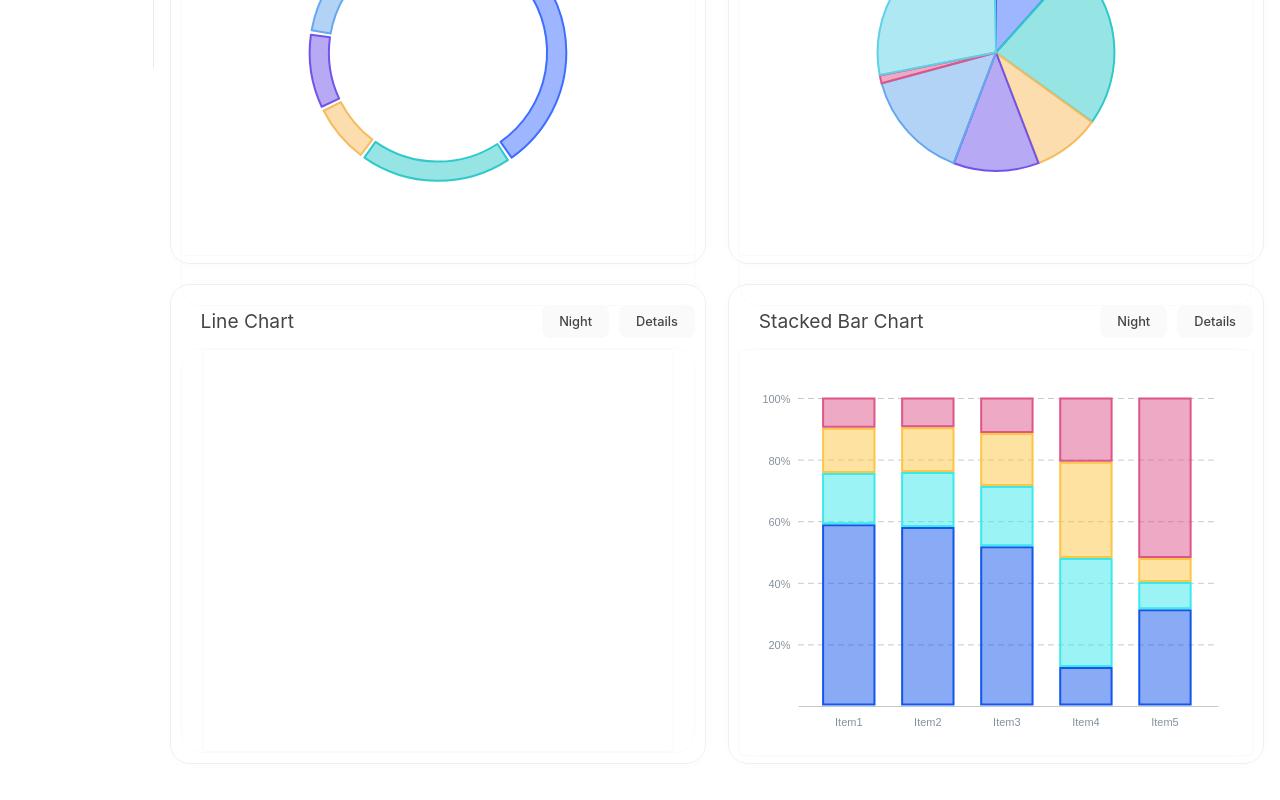
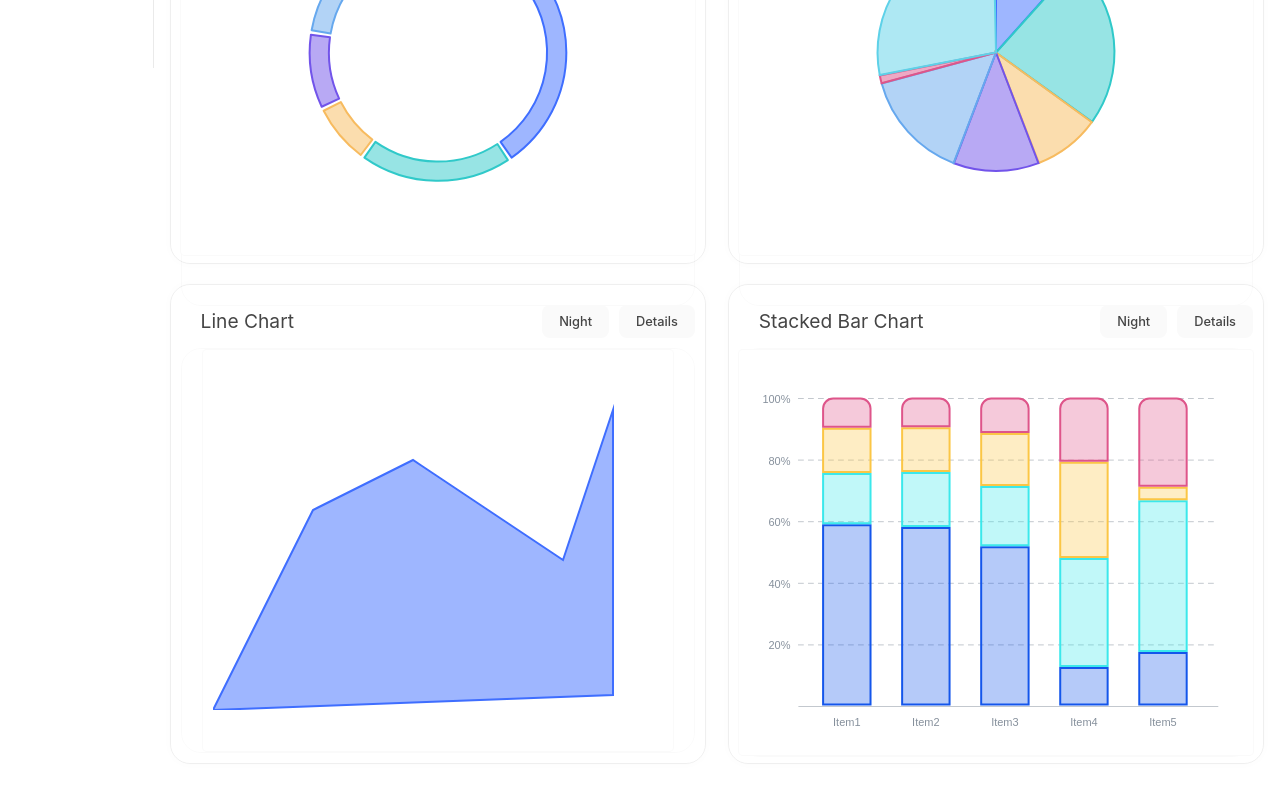
Before and after one commit to Mochalatteee/MoCharts, a Vue app: page /gallery in a window 1280 px wide. Shown: the part 796-1596 px from the top of the page. Built offline with nearby package versions, Linux system fonts and the light colour scheme.

Commit message:
修改了堆叠柱状图的动画和hint效果

```diff
--- a/src/components/barChart.vue
+++ b/src/components/barChart.vue
@@ -270,8 +270,8 @@ function drawBars(
       new Konva.Tag({
         fill: colors[index % colors.length],
         pointerDirection: "left",
-        pointerWidth: 5,
-        pointerHeight: 5,
+        pointerWidth: 0.01 * ctnHeight,
+        pointerHeight: 0.01 * ctnHeight,
         lineJoin: "round",
         cornerRadius: 5,
         shadowColor: "#00000010",
--- a/src/components/lineChart.vue
+++ b/src/components/lineChart.vue
@@ -1,4 +1,4 @@
-<!-- <template>
+<template>
   <div id="container" ref="container"></div>
 </template>
 
@@ -108,80 +108,6 @@ export default {
 
 <style>
 #container {
-  background-color: #f0f0f0;
+  background-color: #ffffff;
 }
-</style> -->
-
-<template>
-    <div id="container" ref="container"></div>
-  </template>
-
-  <script>
-  import { ref, onMounted } from "vue";
-  import Konva from "konva";
-
-  export default {
-    setup() {
-      const container = ref(null);
-      let stage = null;
-      let layer = null;
-      let area = null;
-
-      onMounted(() => {
-        if (!container.value) return;
-
-        stage = new Konva.Stage({
-          container: container.value,
-          width: 450,
-          height: 350,
-        });
-
-        layer = new Konva.Layer();
-        stage.add(layer);
-
-        const points = [
-        { x: 50, y: 300 },
-        { x: 150, y: 150 },
-        { x: 250, y: 200 },
-        { x: 350, y: 100 },
-        { x: 400, y: 250 },
-        { x: 450, y: 150 },
-        { x: 450, y: 350 },
-      ];
-
-        const areaPoints = points.map((point) => ( point,  350 ));
-
-        area = new Konva.Line({
-          points: areaPoints,
-          fillLinearGradientStartPoint: { x: 0, y: 0 },
-          fillLinearGradientEndPoint: { x: 450, y: 0 },
-          fillLinearGradientColorStops: [0, "#00f", 1, "#0ff"],
-          closed: true,
-        });
-
-        layer.add(area);
-        layer.draw();
-
-        // 使用 Tween 实现从左到右加载动画
-        const tween = new Konva.Tween({
-          node: area,
-          points: points.map((x, y) => ( x,  350 )),
-          duration: 2,
-          onFinish: () => {
-            console.log("Animation finished");
-          },
-        });
-
-        tween.play();
-      });
-
-      return { container };
-    },
-  };
-  </script>
-
-  <style>
-  #container {
-    background-color: #ffffff;
-  }
-  </style>
+</style>
--- a/src/components/stackedBarChart.vue
+++ b/src/components/stackedBarChart.vue
@@ -20,7 +20,7 @@ export default {
         [12000, 3700, 3000, 2000],
         [9000, 3400, 3000, 2000],
         [1200, 3400, 3000, 2000],
-        [1200, 340, 300, 2000],
+        [1200, 3400, 300, 2000],
       ],
     },
     dataLabel: {
@@ -67,8 +67,8 @@ export default {
     const ctnWidth = props.size.width;
 
     const spaceWidth = (0.8 * ctnWidth) / data.length;
-    const barWidth = 0.65 * spaceWidth;
-    const barSpacing = 0.35 * spaceWidth;
+    const barWidth = 0.6 * spaceWidth;
+    const barSpacing = 0.4 * spaceWidth;
 
     const maxHeight = ctnHeight - 0.1 * ctnHeight;
     const maxData = getMaxData(Math.max(...data));
@@ -261,30 +261,10 @@ function drawBars(
   ctnWidth
 ) {
   layer.removeChildren();
+  extraLayer.removeChildren();
 
   const fontSize = calculateFontSize(ctnWidth, ctnHeight);
   const stroke = Math.round(ctnHeight * 0.004);
-
-  const hint = "";
-     // 创建文本组件
-  var tooltip = new Konva.Label({
-      x: 0,
-      y: 0,
-      opacity: 1,
-    });
-tooltip.add(
-    new Konva.Tag({
-    fill: "#ffffff",
-    pointerDirection: "left",
-    pointerWidth: 5,
-    pointerHeight: 5,
-    height: 0.5 * ctnHeight,
-    lineJoin: "round",
-    cornerRadius: 5,
-    shadowColor: "#00000030",
-    shadowBlur: 10,
-    })
-);
 
   data.forEach((array, index) => {
     const total = array.reduce(
@@ -294,37 +274,85 @@ tooltip.add(
     const group = new Konva.Group();
     const x = 0.15 * ctnWidth + index * (barWidth + barSpacing);
     let currentHeight = 0;
-    console.log(array,index);
+      // 创建文本组件
+    var tooltip = new Konva.Label({
+        x: 0,
+        y: 0,
+        opacity: 1,
+      });
+
+    const length = Math.max(...array).toLocaleString().length + dataLabel.label[0].length + 3;
+    let rectHeihgt = 0.9 * ctnHeight;
+
+    tooltip.add(
+        new Konva.Rect({
+          x:tooltip.x(),
+          y:tooltip.y(),
+          fill: "#ffffff",
+          pointerDirection: x > 0.5 * ctnWidth? "right" : "left",
+          pointerWidth: 0.01 * ctnHeight,
+          pointerHeight: 0.01 * ctnHeight,
+          lineJoin: "round",
+          width: fontSize * length,
+          height: (array.length + 1) * fontSize * 2.25,
+          cornerRadius: 5,
+          shadowColor: "#00000030",
+          shadowBlur: 0.05 * ctnHeight,
+        })
+    );
+
+    const groupText = new Konva.Group();
+    const text = new Konva.Text({
+          text: dataLabel.item[index],
+          fontSize: fontSize * 1.2,
+          padding: 10,
+          fill: "#454545",
+          lineHeight: 1.2,
+      })
+    groupText.add(text);
+
     array.forEach((value, flag) => {
 
+      // const height = (elapsed / 1000) * 0.8 * ctnHeight * (value / total);
       const height =  0.8 * ctnHeight * (value / total);
-      currentHeight += height;
+      currentHeight += 0.8 * ctnHeight * (value / total);
 
       const rect = new Konva.Rect({
         x: x,
         y: 0.9 * ctnHeight - currentHeight,
         width: barWidth,
         height: height - stroke,
-        cornerRadius: [0, 0, 0, 0],
-        fill: colors[flag % colors.length] + "80",
+        cornerRadius: flag === array.length - 1 ? [10,10,0,0]: 0,
+        fill: colors[flag % colors.length] + "50",
         stroke: colors[flag % colors.length],
         strokeWidth: stroke,
         draggable: true,
       });
+
       group.add(rect);
 
-        tooltip.add(
-        new Konva.Text({
-            text: dataLabel.label[flag] + "  " + value + "\n",
-            fontSize: fontSize * 1.2,
-            padding: 10,
-            fill: colors[flag],
-            // width: ctnWidth * 0.15,
-            lineHeight: 1.2,
-        })
-        );
+      const text = new Konva.Text({
+          // x: x + 0.5 * barWidth,
+          y: (flag+1) * 20,
+          text: dataLabel.label[flag] + "  " + value + "  "+ (value / total * 100).toFixed(0).toLocaleString() + "%"+ "\n",
+          fontSize: fontSize * 1.2,
+          padding: 10,
+          fill: colors[flag],
+          lineHeight: 1.2,
+      })
+
+      groupText.add(text);
 
     });
+
+    // clipRect.height((elapsed / 1000) * rectHeihgt);
+    console.log((elapsed / 1000) )
+
+    group.clipFunc(function(context){
+      context.rect(0,rectHeihgt - (elapsed / 1000) * rectHeihgt ,ctnWidth,rectHeihgt);
+    });
+
+    tooltip.add(groupText);
 
     layer.add(group);
     extraLayer.add(tooltip);
@@ -334,7 +362,7 @@ tooltip.add(
     group.on("mouseenter", function () {
       if (!anim.isRunning()) {
         tooltip.position({
-          x: x + 0.5 * barWidth,
+          x: x > ctnWidth * 0.5 ? x + 0.5 * barWidth - length * fontSize: x + 0.5 * barWidth,
           y: 0.2 * ctnHeight,
         });
         tooltip.show(); // 显示文本组件
@@ -353,7 +381,7 @@ tooltip.add(
   });
 
   // 重新绘制图层
-  layer.draw();
+  layer.batchDraw();
 }
 
 function calculateFontSize(ctnWidth, ctnHeight) {
@@ -427,7 +455,6 @@ function drawDynamicAxis(
   const line = Math.min(Math.max(Math.floor(ctnHeight * 0.01) + 1, 5), 10);
 
   for (let i = 0; i < line; i++) {
-    let tempvalue = Math.floor(maxData - i * (maxData / line));
 
     let value = Math.round(100 - (i * 100) / line)
       .toFixed(0)
```
